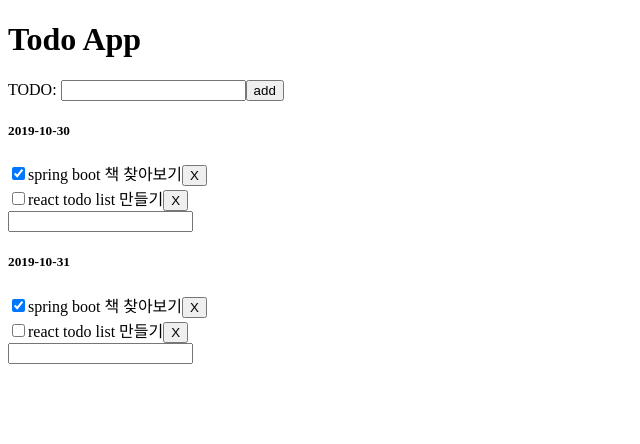
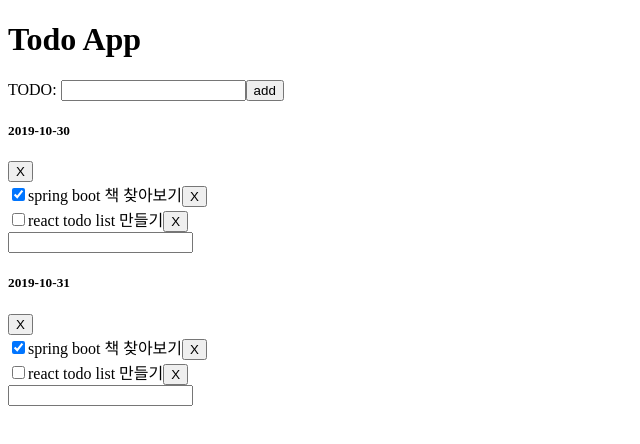
Before and after one commit to jjadekwon/react-todo-list, a React (Create React App) app: page / in a window 1280 px wide. Shown: the top 444 px of the page, without its empty margins (0-640 px from the left). Built offline with nearby package versions, Linux system fonts and the light colour scheme.

Commit message:
add delete button

```diff
--- a/src/components/AddNewTodoList.js
+++ b/src/components/AddNewTodoList.js
@@ -11,6 +11,7 @@ const AddNewTodoList = ({onAddTodoList=f=>f}) => {
     }
 
     const handleKeyPress = e => {
+        // enter
         if (e.charCode === 13) {
             addList()
         }
--- a/src/components/AllTodoList.js
+++ b/src/components/AllTodoList.js
@@ -1,7 +1,7 @@
 import React from 'react'
 import TodoList from './TodoList'
 
-const AllTodoList = ({data=[], onAddTodo=f=>f, onDeleteTodo=f=>f, onCheckTask=f=>f}) =>
+const AllTodoList = ({data=[], onAddTodo=f=>f, onDeleteTodo=f=>f, onDeleteTodoList=f=>f, onCheckTask=f=>f}) =>
     <div>
         {
             data.length ?
@@ -10,6 +10,7 @@ const AllTodoList = ({data=[], onAddTodo=f=>f, onDeleteTodo=f=>f, onCheckTask=f=
                                      {...list}
                                      onAddTodo={onAddTodo}
                                      onDeleteTodo={onDeleteTodo}
+                                     onDeleteTodoList={onDeleteTodoList}
                                      onCheckTask={onCheckTask} />
                 })
                 : <p>Add new todo list..</p>
--- a/src/components/App.js
+++ b/src/components/App.js
@@ -1,5 +1,4 @@
 import React from 'react';
-import AddNewTodoList from './AddNewTodoList'
 import {NewTodoList, AllTodos} from './container';
 import {data} from '../data/initialState'
 
--- a/src/components/TodoList.js
+++ b/src/components/TodoList.js
@@ -1,7 +1,7 @@
 import React from 'react'
 import Todo from './Todo'
 
-const TodoList = ({id, dateString, todolist, onAddTodo, onDeleteTodo, onCheckTask}) => {
+const TodoList = ({id, dateString, todolist, onAddTodo, onDeleteTodo, onDeleteTodoList, onCheckTask}) => {
     let _task
 
     const handleKeyPress = e => {
@@ -14,6 +14,7 @@ const TodoList = ({id, dateString, todolist, onAddTodo, onDeleteTodo, onCheckTas
     return (
         <div>
             <h5>{dateString}</h5>
+            <input type="button" value="X" onClick={() => onDeleteTodoList(id)} />
             <div>
                 {
                     todolist.map((todo, i) => {
```
